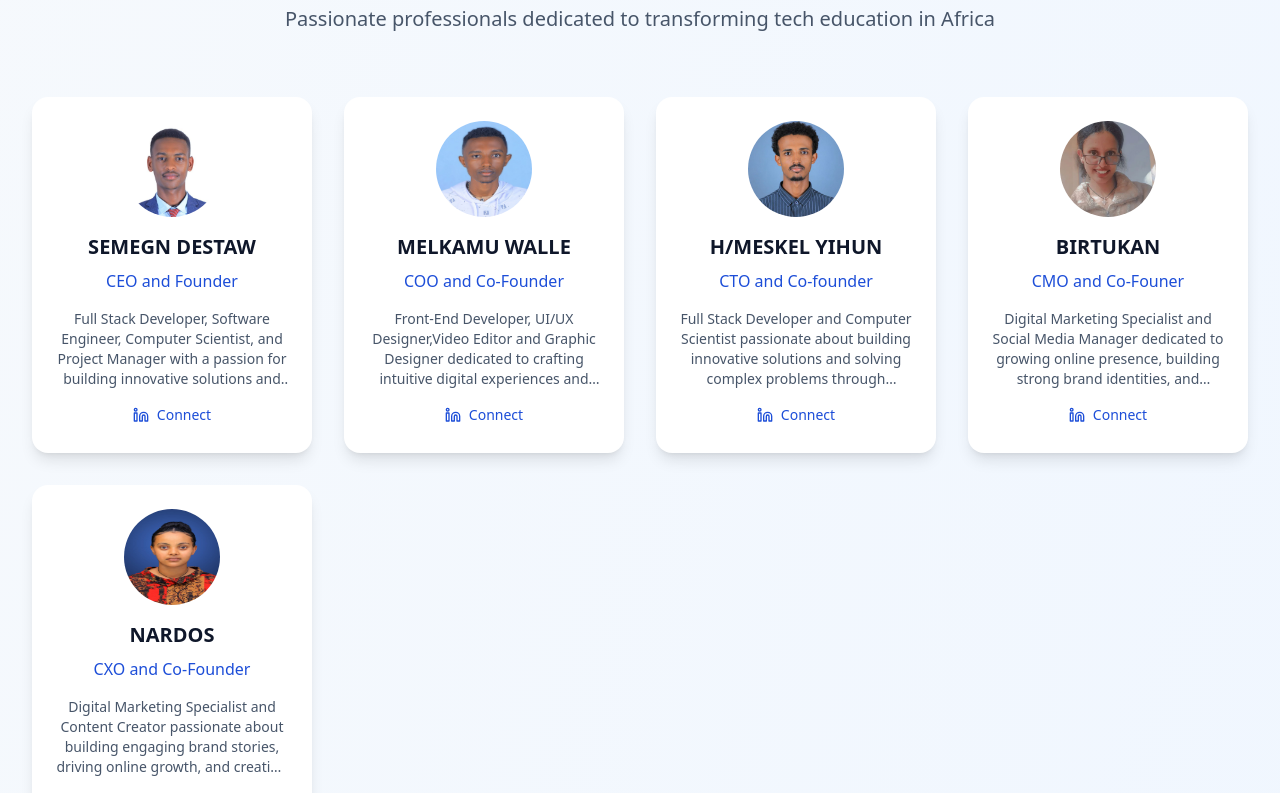
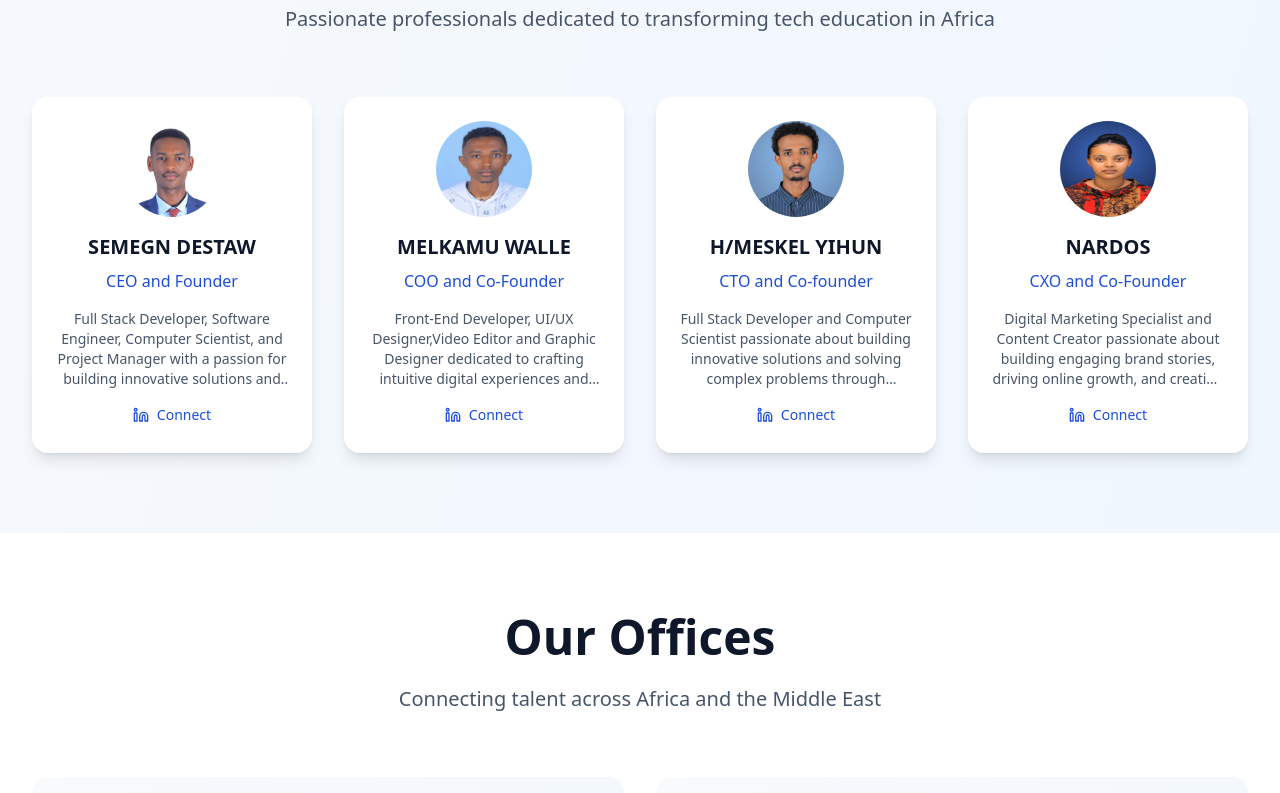
Before and after one commit to simegnewcs/FINALDEVOLTZ_with-backend, a Next.js app: page /about in a window 1280 px wide. Shown: the part 2560-3353 px from the top of the page. Built offline with nearby package versions, Linux system fonts and the light colour scheme.

Commit message:
modify  about page

```diff
--- a/app/about/page.tsx
+++ b/app/about/page.tsx
@@ -24,13 +24,7 @@ export default function AboutPage() {
       image: "/HMY.jpg?height=300&width=300",
       linkedin: "#",
     },
-    {
-      name: "BIRTUKAN",
-      role: "CMO and Co-Founer",
-      bio: "Digital Marketing Specialist and Social Media Manager dedicated to growing online presence, building strong brand identities, and creating impactful digital campaigns.",
-      image: "/Birte.jpg?height=300&width=300",
-      linkedin: "#",
-    },
+
     {
       name: "NARDOS",
       role: "CXO and Co-Founder",
```
